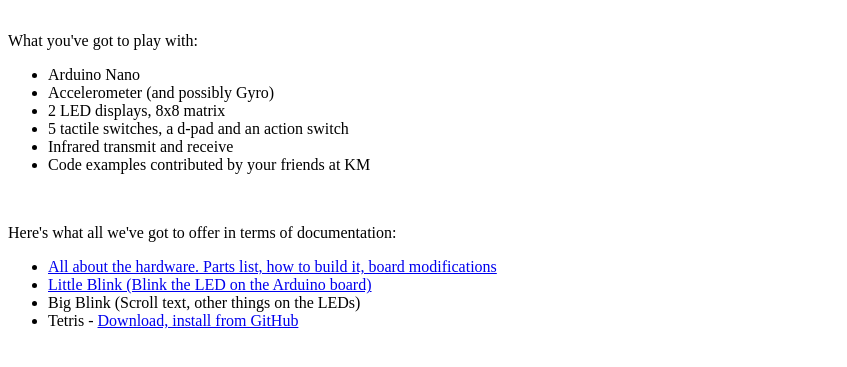
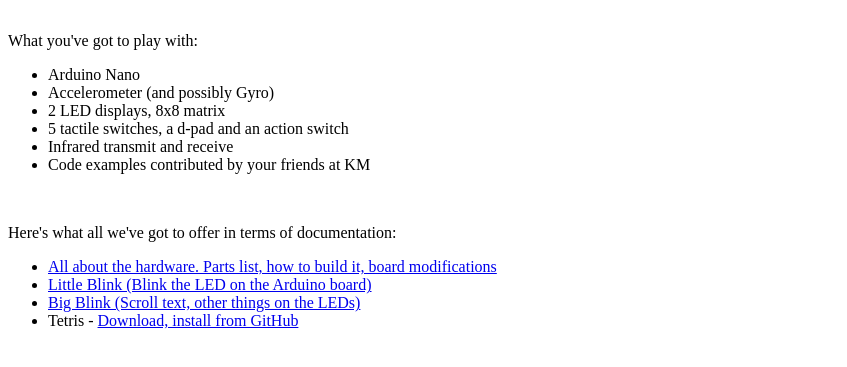
Before and after one commit to KnoxMakers/Electronics, a plain HTML site: page UltiBadge/documentation/index.html in a window 1280 px wide. Shown: the part 669-1036 px from the top of the page, without its empty margins (0-847 px from the left). Drawn offline with Linux system fonts and the light colour scheme; files whose address does not match are found by name.

Commit message:
minor updates

```diff
--- a/UltiBadge/documentation/index.html
+++ b/UltiBadge/documentation/index.html
@@ -35,7 +35,8 @@
             title="Little Blink">Little Blink (Blink the LED on the Arduino
             board)</a><br>
         </span></li>
-      <li>Big Blink (Scroll text, other things on the LEDs)</li>
+      <li><a href="ultibadge-v1-big-blink.html" title="Big Blink">Big Blink
+          (Scroll text, other things on the LEDs)</a></li>
       <li>Tetris - <a href="https://github.com/KnoxMakers/Electronics/tree/master/UltiBadge/example_code/tetrishttps://github.com/KnoxMakers/Electronics/tree/master/UltiBadge/example_code/tetris">Download,
           install from GitHub</a></li>
     </ul>
```
Also changed, not shown: 1 other file.
